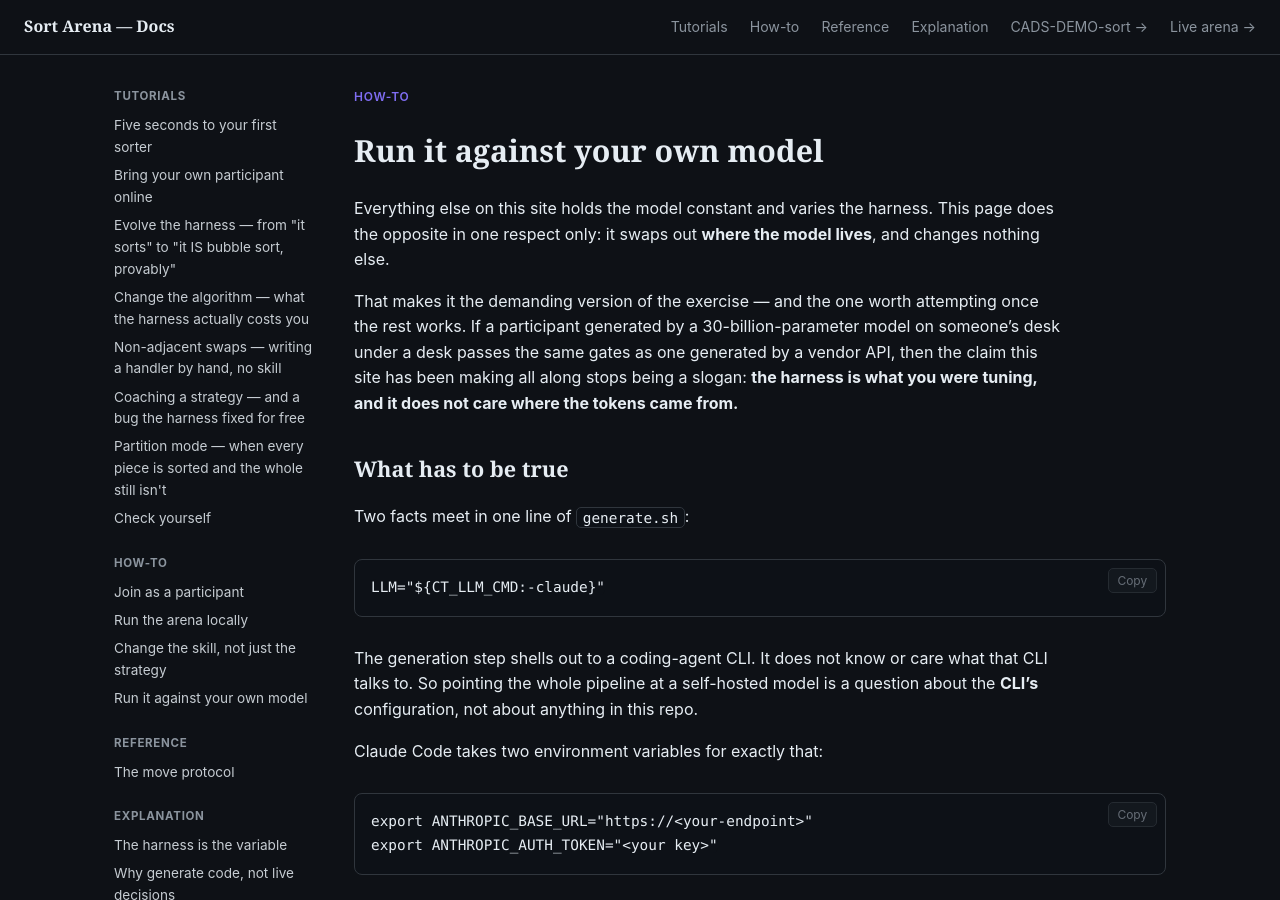
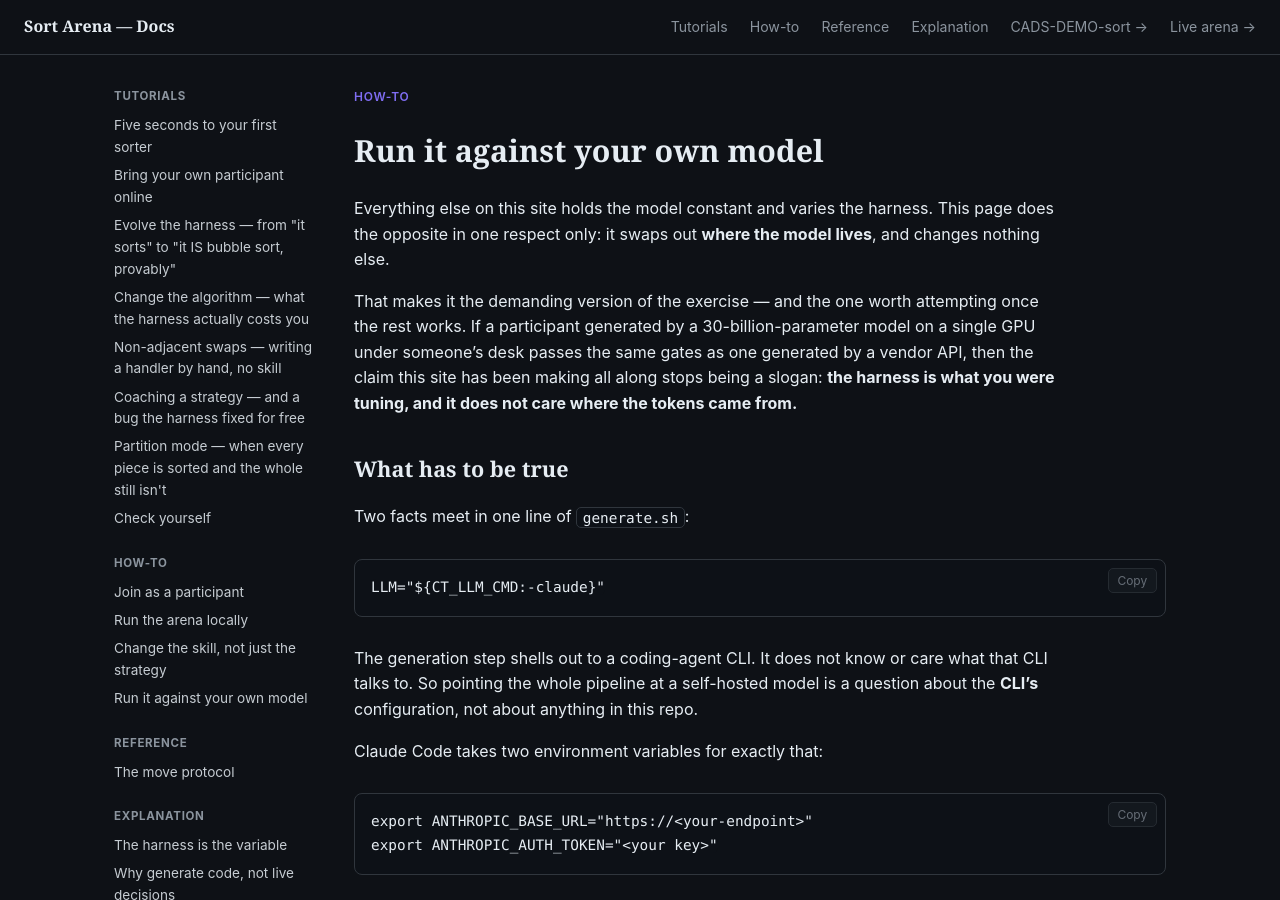
Before and after one commit to scimbe/CADS-DEMO-sort-docs, a Jekyll site: the page built from _how-to/run-against-your-own-model.md, in a window 1280 px wide and 900 px high. Built offline with Jekyll 4.4.1, drawn with Linux system fonts in a browser that asks for light colours; some of the changed text lies outside the part shown.

Commit message:
docs(own-model): fix a dangling reference and a mangled sentence of mine
'the failure rates below' pointed at a table that does not exist on this page,
and 'on someone's desk under a desk' was a sentence that got away from me.

```diff
--- a/_how-to/run-against-your-own-model.md
+++ b/_how-to/run-against-your-own-model.md
@@ -10,9 +10,9 @@ Everything else on this site holds the model constant and varies the harness. Th
 opposite in one respect only: it swaps out **where the model lives**, and changes nothing else.
 
 That makes it the demanding version of the exercise — and the one worth attempting once the rest
-works. If a participant generated by a 30-billion-parameter model on someone's desk under a desk
-passes the same gates as one generated by a vendor API, then the claim this site has been making
-all along stops being a slogan: **the harness is what you were tuning, and it does not care where
+works. If a participant generated by a 30-billion-parameter model on a single GPU under someone's
+desk passes the same gates as one generated by a vendor API, then the claim this site has been
+making all along stops being a slogan: **the harness is what you were tuning, and it does not care where
 the tokens came from.**
 
 ## What has to be true
```
Also changed, not shown: other parts of _how-to/run-against-your-own-model.md (+3 -3 lines).
